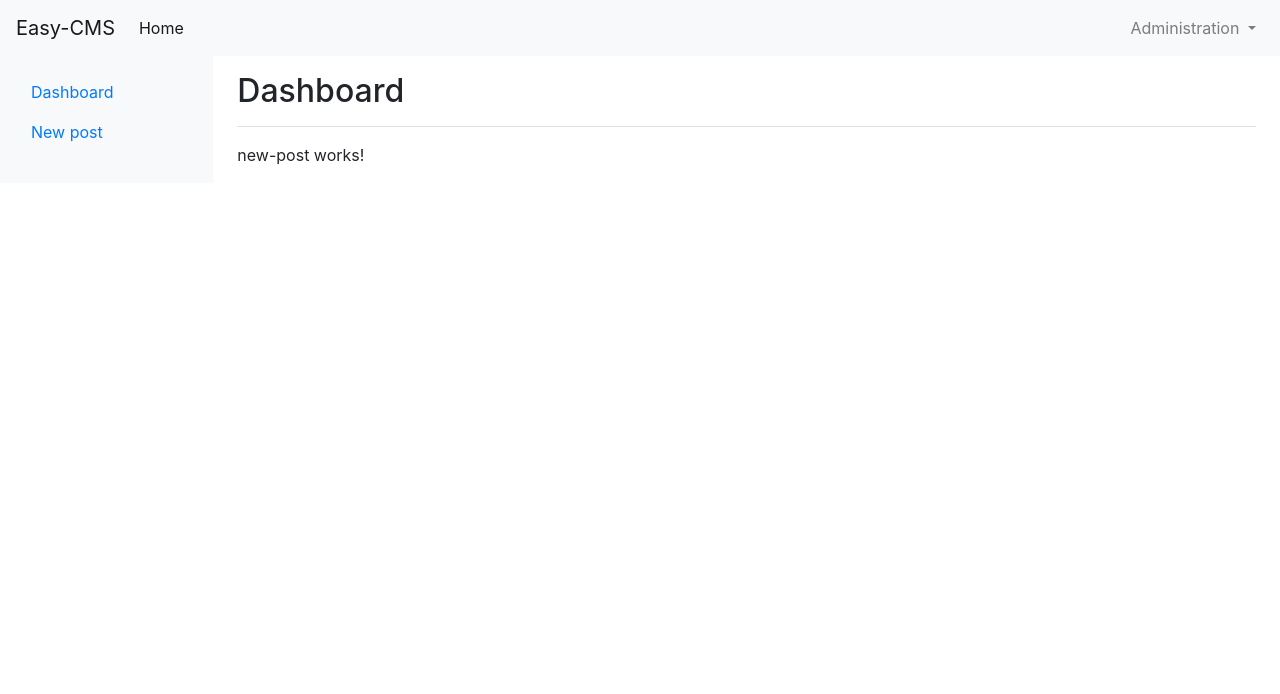
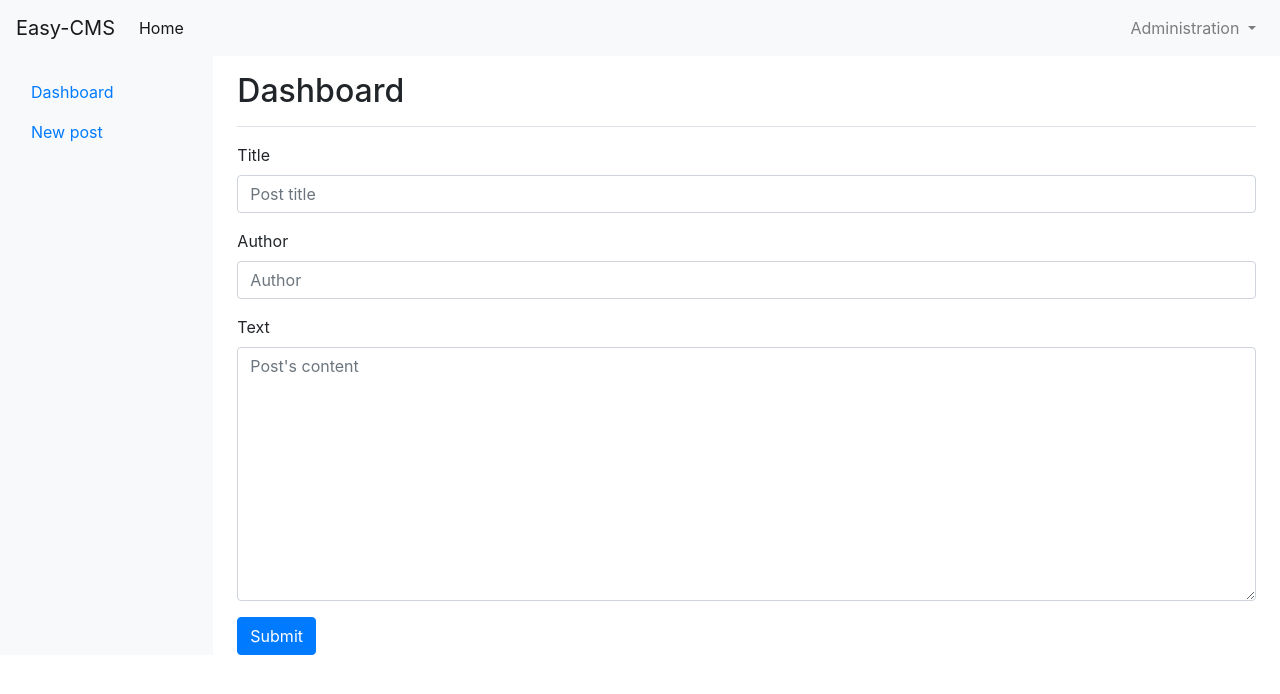
Before and after one commit to malochak/easy-cms, an Angular app in the folder client/: page /management/new-post in a window 1280 px wide. Shown: the top 694 px of the page. Built offline with nearby package versions, Linux system fonts and the light colour scheme.

Commit message:
implement addingPosts

```diff
--- a/client/src/app/app.module.ts
+++ b/client/src/app/app.module.ts
@@ -11,6 +11,7 @@ import {PostService} from './services/post.service';
 import {HttpClientModule} from '@angular/common/http';
 import {SinglePostComponent} from './post/single-post/single-post.component';
 import { NewPostComponent } from './management/new-post/new-post.component';
+import {FormsModule} from '@angular/forms';
 
 @NgModule({
   declarations: [
@@ -25,7 +26,8 @@ import { NewPostComponent } from './management/new-post/new-post.component';
   imports: [
     BrowserModule,
     AppRoutingModule,
-    HttpClientModule
+    HttpClientModule,
+    FormsModule
   ],
   providers: [
     PostService
--- a/client/src/app/management/new-post/new-post.component.html
+++ b/client/src/app/management/new-post/new-post.component.html
@@ -1 +1,19 @@
-<p>new-post works!</p>
+<div class="row">
+  <div class="col-lg-12">
+    <form style="width: 100%">
+      <div class="form-group">
+        <label for="title">Title</label>
+        <input type="text" class="form-control" id="title" name="title" [(ngModel)]="title" placeholder="Post title">
+      </div>
+      <div class="form-group">
+        <label for="author">Author</label>
+        <input type="text" class="form-control" id="author" name="author" [(ngModel)]="author" placeholder="Author">
+      </div>
+      <div class="form-group">
+        <label for="text">Text</label>
+        <textarea class="form-control" id="text" name="content" [(ngModel)]="content" placeholder="Post's content" rows="10"></textarea>
+      </div>
+      <button type="submit" class="btn btn-primary" (click)="sendPost($event)">Submit</button>
+    </form>
+  </div>
+</div>
--- a/client/src/app/management/new-post/new-post.component.ts
+++ b/client/src/app/management/new-post/new-post.component.ts
@@ -1,4 +1,5 @@
 import { Component, OnInit } from '@angular/core';
+import {PostService} from '../../services/post.service';
 
 @Component({
   selector: 'app-new-post',
@@ -7,9 +8,25 @@ import { Component, OnInit } from '@angular/core';
 })
 export class NewPostComponent implements OnInit {
 
-  constructor() { }
+  title: string;
+  author: string;
+  content: string;
+
+  constructor(private postService: PostService) { }
 
   ngOnInit(): void {
   }
 
+  sendPost(event: Event): void {
+    event.preventDefault();
+    const newPost = {
+      title: this.title,
+      author: this.author,
+      content: this.content
+    };
+
+    console.log('NewPostComponent - ', newPost);
+    this.postService.createPost(newPost);
+  }
+
 }
--- a/client/src/app/services/post.service.ts
+++ b/client/src/app/services/post.service.ts
@@ -13,4 +13,12 @@ export class PostService {
   getPosts(): Observable<any> {
     return this.http.get(this.baseUrl + 'post');
   }
+
+  createPost(post: object): void {
+    const response = this.http.post(this.baseUrl + 'post', post)
+      .toPromise()
+      .then(data => console.log('DATA - ', data))
+      .catch( error => console.log('ERROR - ', error));
+    console.log('PostService - ', response);
+  }
 }
```
